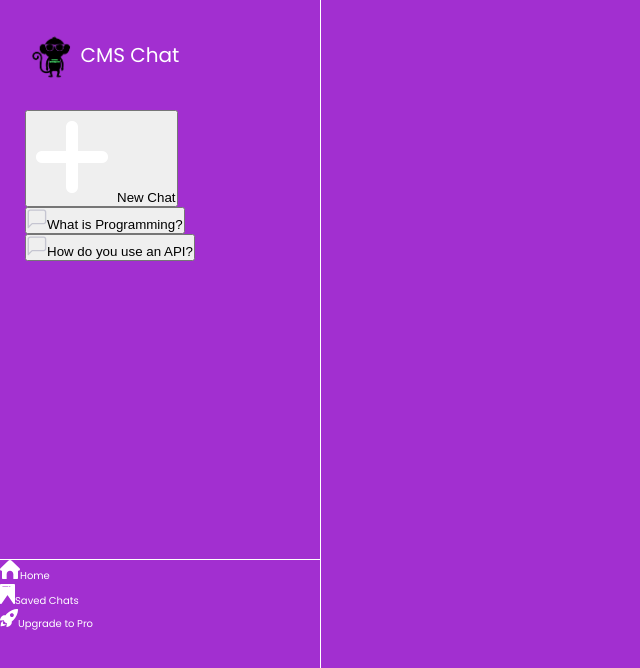
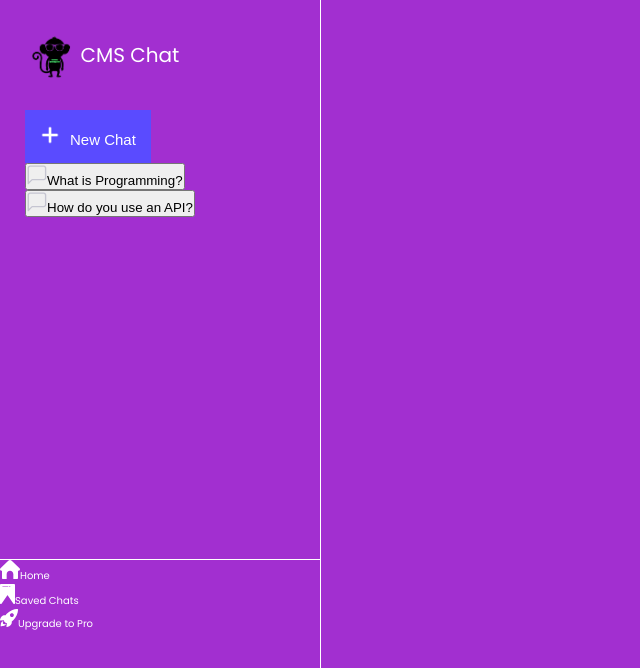
Before and after one commit to DDeShon/react-chat-ai, a React (Create React App) app: page / in a window 1280 px wide. Shown: the top 668 px of the page, without its empty margins (0-640 px from the left). Built offline with nearby package versions, Linux system fonts and the light colour scheme.

Commit message:
working on ui layout

```diff
--- a/src/App.css
+++ b/src/App.css
@@ -49,3 +49,16 @@ body {
   align-items: center;
   margin-bottom: 2.5rem;
 }
+
+.addBtn {
+  height: 2rem;
+  padding-right: 1rem;
+}
+
+.midBtn {
+  background-color: #5A4BFF;
+  border: none;
+  color: white;
+  padding: 1.5rem;
+  font-size: 1.5rem;
+}
```
